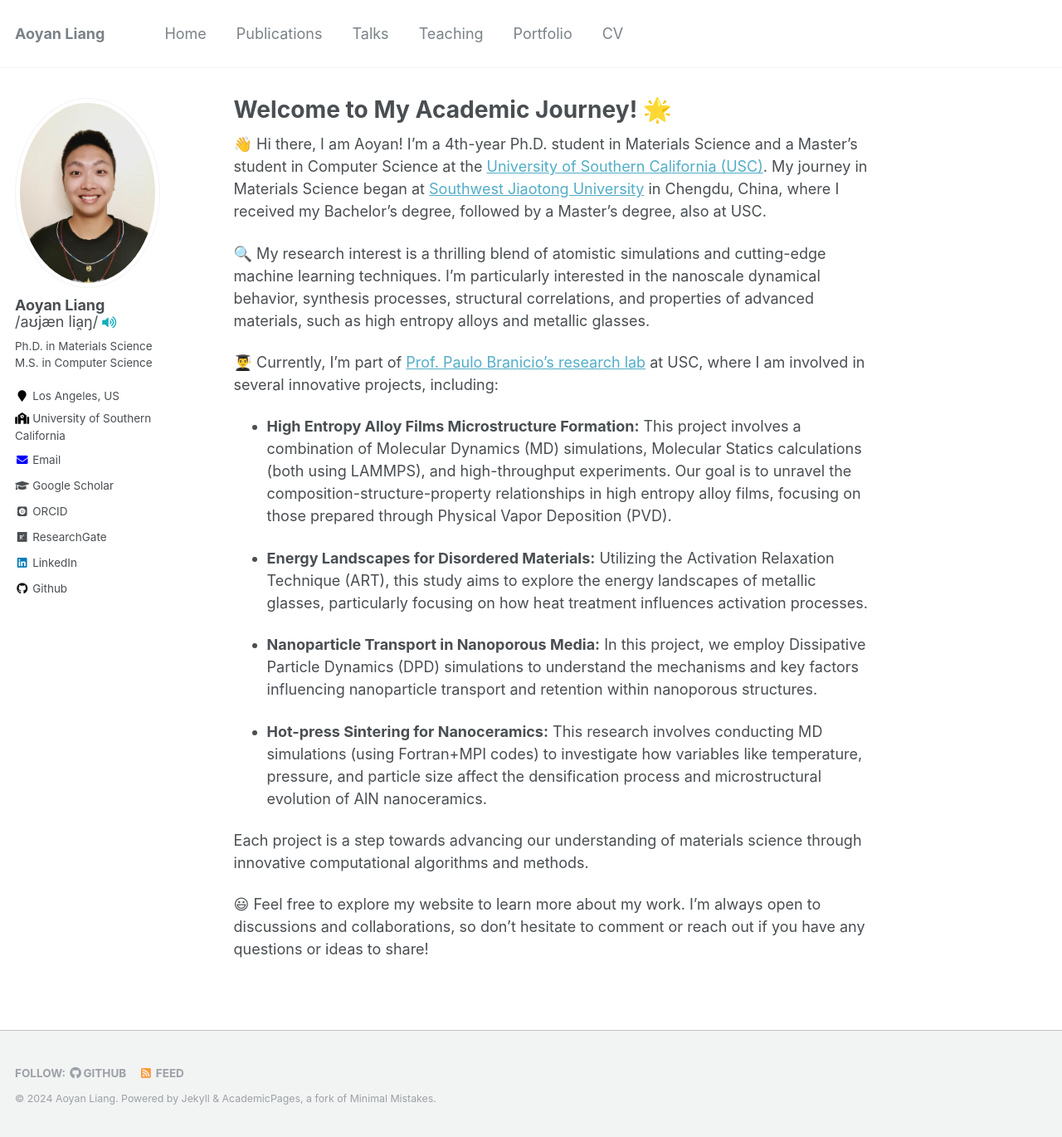
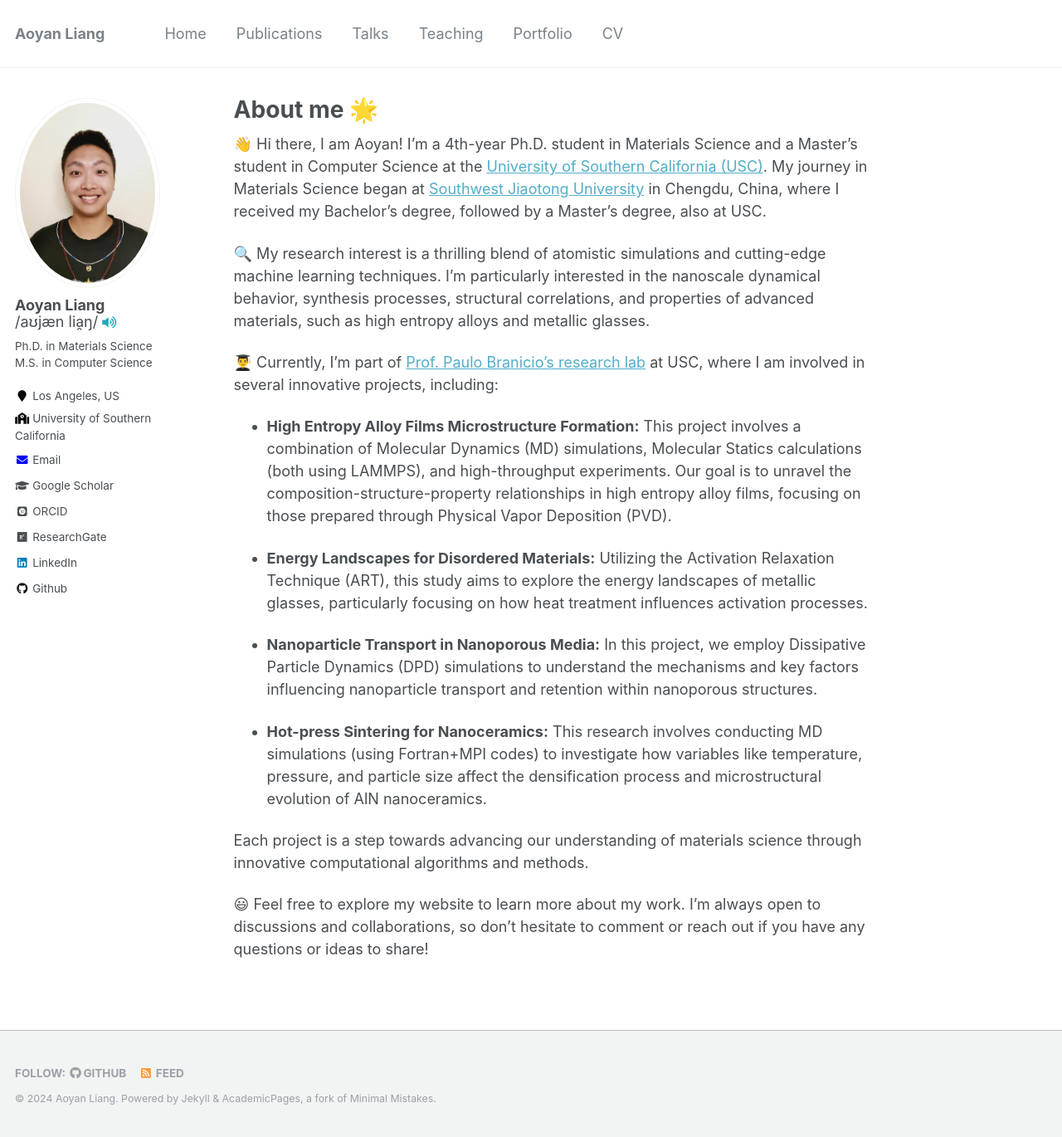
Before and after one commit to AoyanLiang/AoyanLiang.github.io, a Jekyll site: the page built from _pages/about.md, in a window 1280 px wide and 1370 px high. Shown: the whole window at 83% size. Built offline with Jekyll 4.4.1, drawn with Linux system fonts in a browser that asks for light colours; some web fonts are replaced.

Commit message:
Update about me

```diff
--- a/_includes/head/custom.html
+++ b/_includes/head/custom.html
@@ -2,16 +2,16 @@
 
 <!-- start custom head snippets -->
 
-<link rel="apple-touch-icon" sizes="57x57" href="{{ base_path }}/images/apple-touch-icon-57x57.png?v=M44lzPylqQ">
-<link rel="apple-touch-icon" sizes="60x60" href="{{ base_path }}/images/apple-touch-icon-60x60.png?v=M44lzPylqQ">
-<link rel="apple-touch-icon" sizes="72x72" href="{{ base_path }}/images/apple-touch-icon-72x72.png?v=M44lzPylqQ">
-<link rel="apple-touch-icon" sizes="76x76" href="{{ base_path }}/images/apple-touch-icon-76x76.png?v=M44lzPylqQ">
-<link rel="apple-touch-icon" sizes="114x114" href="{{ base_path }}/images/apple-touch-icon-114x114.png?v=M44lzPylqQ">
-<link rel="apple-touch-icon" sizes="120x120" href="{{ base_path }}/images/apple-touch-icon-120x120.png?v=M44lzPylqQ">
-<link rel="apple-touch-icon" sizes="144x144" href="{{ base_path }}/images/apple-touch-icon-144x144.png?v=M44lzPylqQ">
-<link rel="apple-touch-icon" sizes="152x152" href="{{ base_path }}/images/apple-touch-icon-152x152.png?v=M44lzPylqQ">
-<link rel="apple-touch-icon" sizes="167x167" href="{{ base_path }}/images/apple-touch-icon-167x167.png?v=M44lzPylqQ">
-<link rel="apple-touch-icon" sizes="180x180" href="{{ base_path }}/images/apple-touch-icon-180x180.png?v=M44lzPylqQ">
+<link rel="apple-touch-icon" sizes="57x57" href="{{ base_path }}/images/favicon/apple-touch-icon-57x57.png?v=M44lzPylqQ">
+<link rel="apple-touch-icon" sizes="60x60" href="{{ base_path }}/images/favicon/apple-touch-icon-60x60.png?v=M44lzPylqQ">
+<link rel="apple-touch-icon" sizes="72x72" href="{{ base_path }}/images/favicon/apple-touch-icon-72x72.png?v=M44lzPylqQ">
+<link rel="apple-touch-icon" sizes="76x76" href="{{ base_path }}/images/favicon/apple-touch-icon-76x76.png?v=M44lzPylqQ">
+<link rel="apple-touch-icon" sizes="114x114" href="{{ base_path }}/images/favicon/apple-touch-icon-114x114.png?v=M44lzPylqQ">
+<link rel="apple-touch-icon" sizes="120x120" href="{{ base_path }}/images/favicon/apple-touch-icon-120x120.png?v=M44lzPylqQ">
+<link rel="apple-touch-icon" sizes="144x144" href="{{ base_path }}/images/favicon/apple-touch-icon-144x144.png?v=M44lzPylqQ">
+<link rel="apple-touch-icon" sizes="152x152" href="{{ base_path }}/images/favicon/apple-touch-icon-152x152.png?v=M44lzPylqQ">
+<link rel="apple-touch-icon" sizes="167x167" href="{{ base_path }}/images/favicon/apple-touch-icon-167x167.png?v=M44lzPylqQ">
+<link rel="apple-touch-icon" sizes="180x180" href="{{ base_path }}/images/favicon/mapple-touch-icon-180x180.png?v=M44lzPylqQ">
 <link rel="icon" type="image/png" href="{{ base_path }}/images/favicon/favicon-32x32.png?v=M44lzPylqQ" sizes="32x32">
 <link rel="icon" type="image/png" href="{{ base_path }}/images/favicon/favicon-192x192.png?v=M44lzPylqQ" sizes="192x192">
 <link rel="icon" type="image/png" href="{{ base_path }}/images/favicon/favicon-96x96.png?v=M44lzPylqQ" sizes="96x96">
--- a/_pages/about.md
+++ b/_pages/about.md
@@ -1,6 +1,6 @@
 ---
 permalink: /
-title: "Welcome to My Academic Journey! 🌟"
+title: "About me 🌟"
 excerpt: "About me"
 author_profile: true
 redirect_from:
```
Also changed, not shown: 3 other files.
